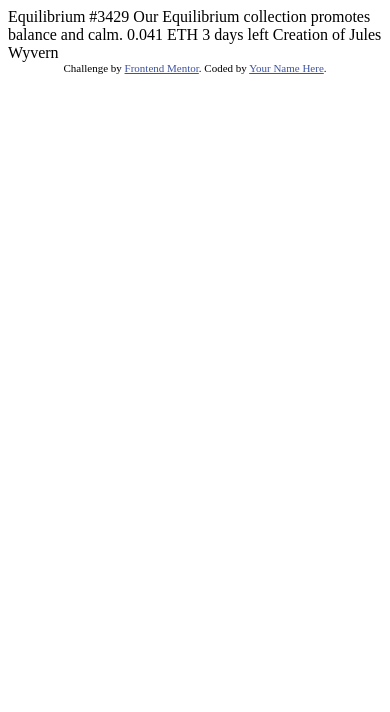
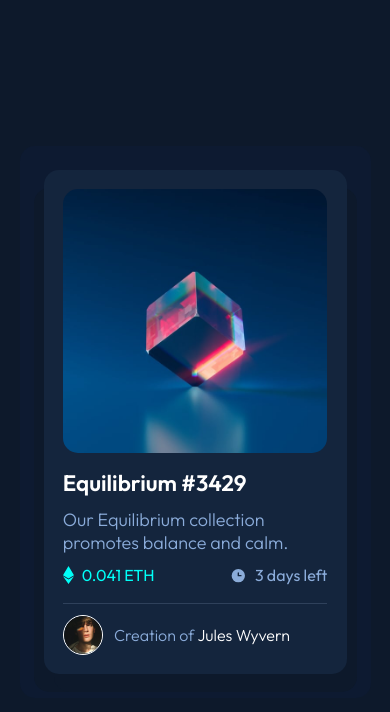
Before and after one commit to Jeth0214/FEM-NFT-preview-card-challenge, a plain HTML site: page index.html in a window 390 px wide. Drawn offline with Linux system fonts and the light colour scheme.

Commit message:
implented mobile and desktop view

```diff
--- /dev/null
+++ b/assets/style.css
@@ -0,0 +1,130 @@
+/* Google Fonts */
+@import url('https://fonts.googleapis.com/css2?family=Outfit:wght@300;400;600&display=swap');
+
+/* Variables */
+:root {
+    /* colors */
+    --clr-primary : hsl(215, 51%, 70%);
+    --clr-secondary: hsl(178, 100%, 50%);
+    --clr-main-bg: hsl(217, 54%, 11%);
+    --clr-card-bg: hsl(216, 50%, 16%);
+    --clr-line: hsl(215, 32%, 27%);
+    --clr-white: hsl(0, 0%, 100%);
+
+    /* font */
+    --font-outfit: 'Outfit', sans-serif;
+
+    /* font-weight */
+    --fw-light: 300;
+    --fw-regular: 400;
+    --fw-semi-bold: 600;
+
+}
+
+
+/* reset */
+*,
+*::before,
+*::after {
+    box-sizing: border-box;
+    font-size: 100%;
+    margin: 0;
+    padding: 0;
+}
+
+body {
+    font-family: var(--font-outfit);
+    background-color: var(--clr-main-bg);
+    min-height: 100vh;
+    overflow: hidden;
+    display: flex;
+    justify-content: space-between;
+    align-items: center;
+}
+
+a,
+a:active {
+    text-decoration: none;
+
+}
+
+/* image */
+
+img {
+    max-width: 100%;
+}
+
+/* typography */
+
+.text-white {
+    color: var(--clr-white);
+}
+.text-primary {
+    color: var(--clr-primary);
+}
+.text-secondary {
+    color: var(--clr-secondary);
+}
+
+/* general */
+
+.flex {
+    display: flex;
+    justify-content: space-between;
+    align-items: center;
+}
+
+.container {
+    margin:  auto;
+    width: min(90%, 23.25rem);
+    padding: 1.5rem;
+    border-radius: 15px;
+    background-color: hsl(217deg 59% 12%);
+}
+
+
+/* components */
+.card {
+    background-color: var(--clr-card-bg);
+    padding: 1.2em;
+    border-radius: 15px;
+    box-shadow: 10px 18px hsl(217deg 54% 11%), -10px 18px hsl(217deg 54% 11%);
+}
+
+.card img {
+    border-radius: 15px;
+}
+
+.card__title {
+    font-weight: var(--fw-semi-bold);
+    margin: .7rem 0;
+    font-size: 1.4rem;
+}
+
+.card__description {
+    font-weight: var(--fw-light);
+    color: var(--clr-primary);
+    margin: .7rem 0;
+    font-size: 18px;
+}
+
+.card__icons {
+    margin-right: 0.5rem;
+}
+
+.eth {
+    border-bottom: 1px solid var(--clr-line);
+    padding:  0 0 1.125em;
+}
+
+.creation {
+    margin-top: 0.7rem;
+    justify-content: unset;
+    font-weight: var(--fw-light);
+}
+.creation img {
+    margin-right: .7rem;
+    border-radius: 50%;
+    max-width: 2.5rem;
+    border: 1px solid var(--clr-white);
+}
--- a/index.html
+++ b/index.html
@@ -7,27 +7,45 @@
   <link rel="icon" type="image/png" sizes="32x32" href="./images/favicon-32x32.png">
 
   <title>Frontend Mentor | NFT preview card component</title>
-
-  <!-- Feel free to remove these styles or customise in your own stylesheet 👍 -->
-  <style>
-    .attribution { font-size: 11px; text-align: center; }
-    .attribution a { color: hsl(228, 45%, 44%); }
-  </style>
+  <link rel="stylesheet" href="./assets/style.css">
 </head>
 <body>
 
-  Equilibrium #3429
+  <div class="container">
+    <div class="card">
+      <img class="card__image" src="./images/image-equilibrium.jpg" alt="equilibrium image">
+      <div class="card__body">
+        <h3 class="card__title font-weight-semi text-white">Equilibrium #3429</h3>
+        <p class="card__description font-weight-light">Our Equilibrium collection promotes balance and calm.</p>
+        <div class="flex  eth">
+          <div class="flex__1 flex">
+            <img class="card__icons" src="./images/icon-ethereum.svg" alt="ethereum icon">
+            <span class="text-secondary">0.041 ETH</span>
+          </div>
+          <div class="flex__2 flex">
+            <img class="card__icons" src="./images/icon-clock.svg" alt="clock icon">
+            <span class="text-primary"> 3 days left</span>
+          </div>
+        </div>
+        <div class="flex creation">
+          <img src="./images/image-avatar.png" alt="avatar image">
+          <p class="text-primary"> Creation of <span class="text-white">Jules Wyvern</span> </p>
+        </div>
+      </div>
+    </div>
+  </div>
 
-  Our Equilibrium collection promotes balance and calm.
 
-  0.041 ETH
-  3 days left
 
-  Creation of Jules Wyvern
 
-  <div class="attribution">
+
+
+
+
+
+  <!-- <div class="attribution">
     Challenge by <a href="https://www.frontendmentor.io?ref=challenge" target="_blank">Frontend Mentor</a>.
-    Coded by <a href="#">Your Name Here</a>.
-  </div>
+    Coded by <a href="#">Roland Jethro Suyom</a>.
+  </div> -->
 </body>
 </html>
```
